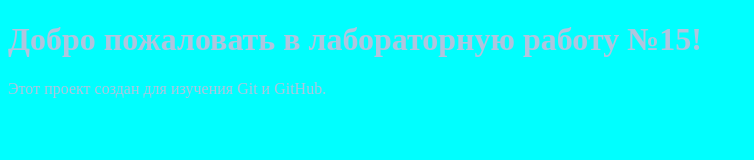
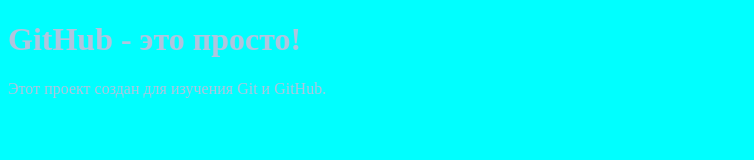
Before and after one commit to v3885483-bit/Lab15, a plain HTML site: page index.html in a window 1280 px wide. Shown: the whole page, without its empty margins (0-754 px from the left). Drawn offline with Linux system fonts and the light colour scheme.

Commit message:
Update index.html
Изменение заголовка

```diff
--- a/index.html
+++ b/index.html
@@ -7,7 +7,7 @@
     <link rel="stylesheet" href="./css/style.css">
 </head>
 <body>
-    <h1>Добро пожаловать в лабораторную работу №15!</h1>
+    <h1>GitHub - это просто!</h1>
     <p>Этот проект создан для изучения Git и GitHub.</p>
 </body>
 </html>
```
